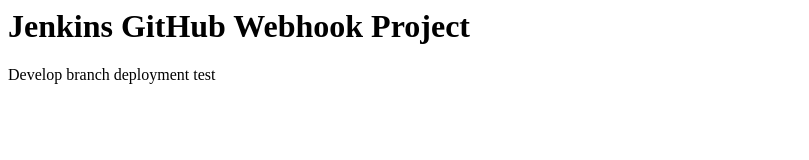
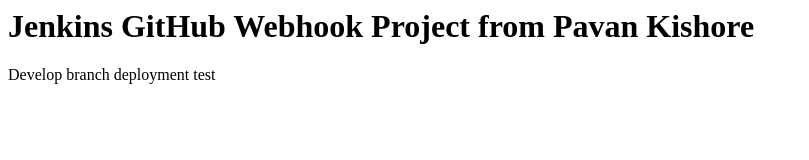
Before and after one commit to yandrapavankishore-crypto/jenkins-git-trigger, a plain HTML site: page index.html in a window 1280 px wide. Shown: the whole page, without its empty margins (0-809 px from the left). Drawn offline with Linux system fonts and the light colour scheme.

Commit message:
Kishore commit

```diff
--- a/index.html
+++ b/index.html
@@ -1,6 +1,6 @@
 <html>
 <body>
-    <h1>Jenkins GitHub Webhook Project</h1>
+    <h1>Jenkins GitHub Webhook Project from Pavan Kishore </h1>
     <p>Develop branch deployment test</p>
 </body>
 </html>
```
